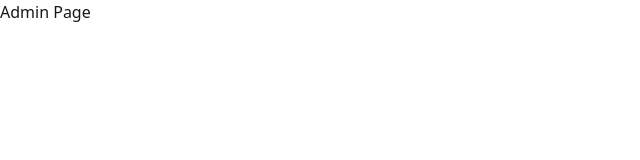
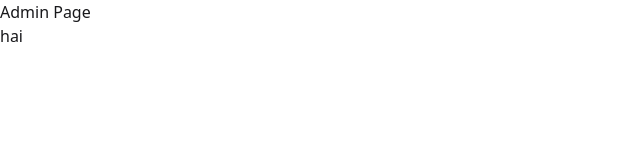
Before and after one commit to raisadeviap/fast-upnvj, a React (Vite) app: page /admin in a window 1280 px wide. Shown: the top 160 px of the page, without its empty margins (0-640 px from the left). Built offline with nearby package versions, Linux system fonts and the light colour scheme.

Commit message:
admin nihh

```diff
--- a/src/pages/Admin.jsx
+++ b/src/pages/Admin.jsx
@@ -4,6 +4,7 @@ function Admin() {
   return (
     <div>
       <h1>Admin Page</h1>
+      <p>hai</p>
     </div>
   )
 }
```
